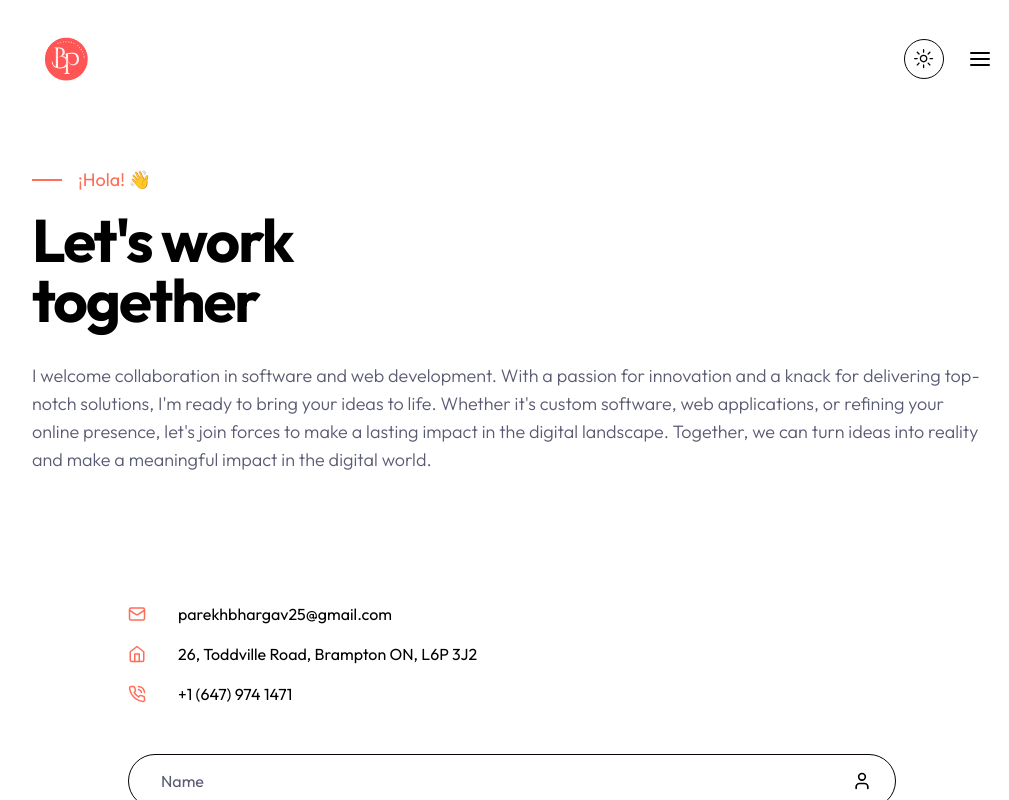
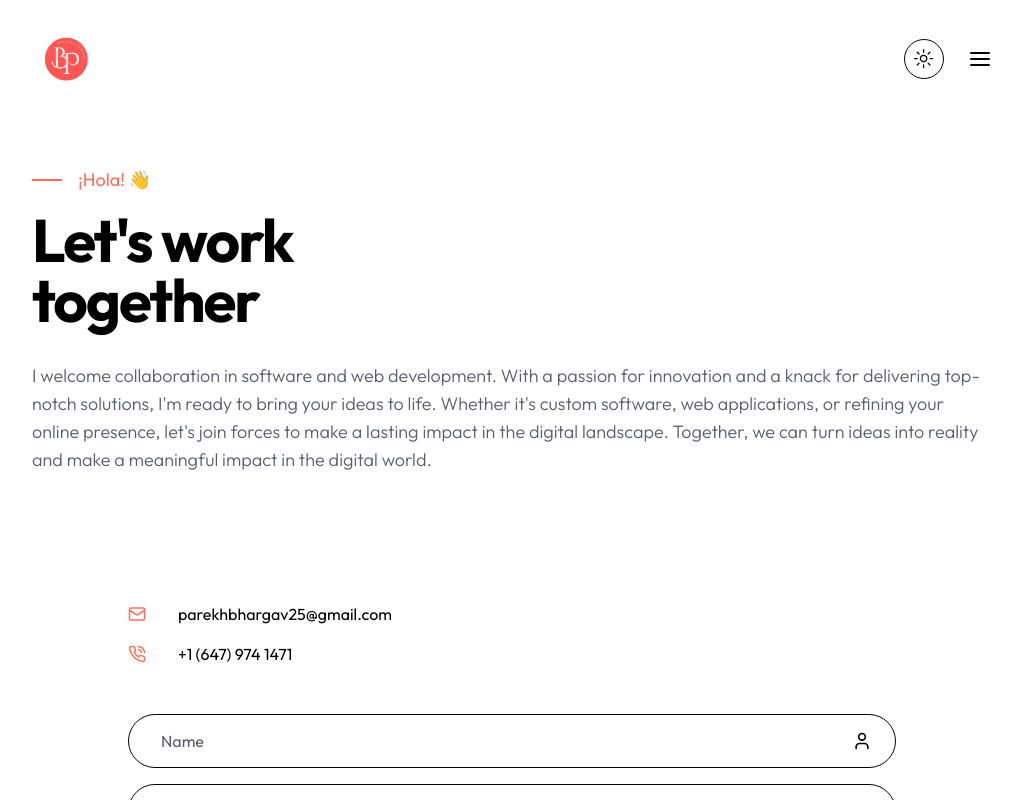
Before and after one commit to parekhbhargav25/MyPortfolio, a Next.js app in the folder my-app/: page /contact in a window 1280 px wide. Shown: the top 800 px of the page, without its empty margins (128-1137 px from the left). Built offline with nearby package versions, Linux system fonts and the light colour scheme.

Commit message:
removed address

```diff
--- a/my-app/app/contact/page.jsx
+++ b/my-app/app/contact/page.jsx
@@ -72,11 +72,6 @@ const Contact = () => {
               <MailIcon size={18} className="text-primary" />
               <div>parekhbhargav25@gmail.com</div>
             </div>
-            {/** address */}
-            <div className=" flex items-center gap-x-8">
-              <HomeIcon size={18} className="text-primary" />
-              <div>26, Toddville Road, Brampton ON, L6P 3J2</div>
-            </div>
             {/** Mail */}
             <div className=" flex items-center gap-x-8">
               <PhoneCall size={18} className="text-primary" />
```
